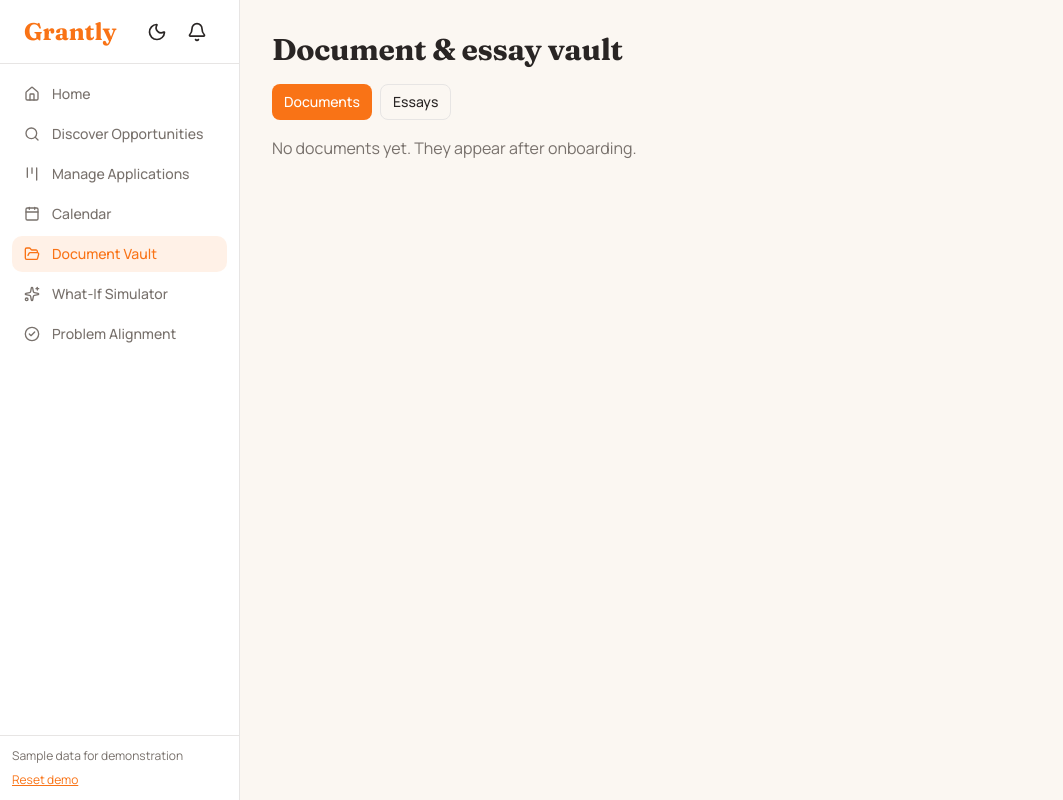
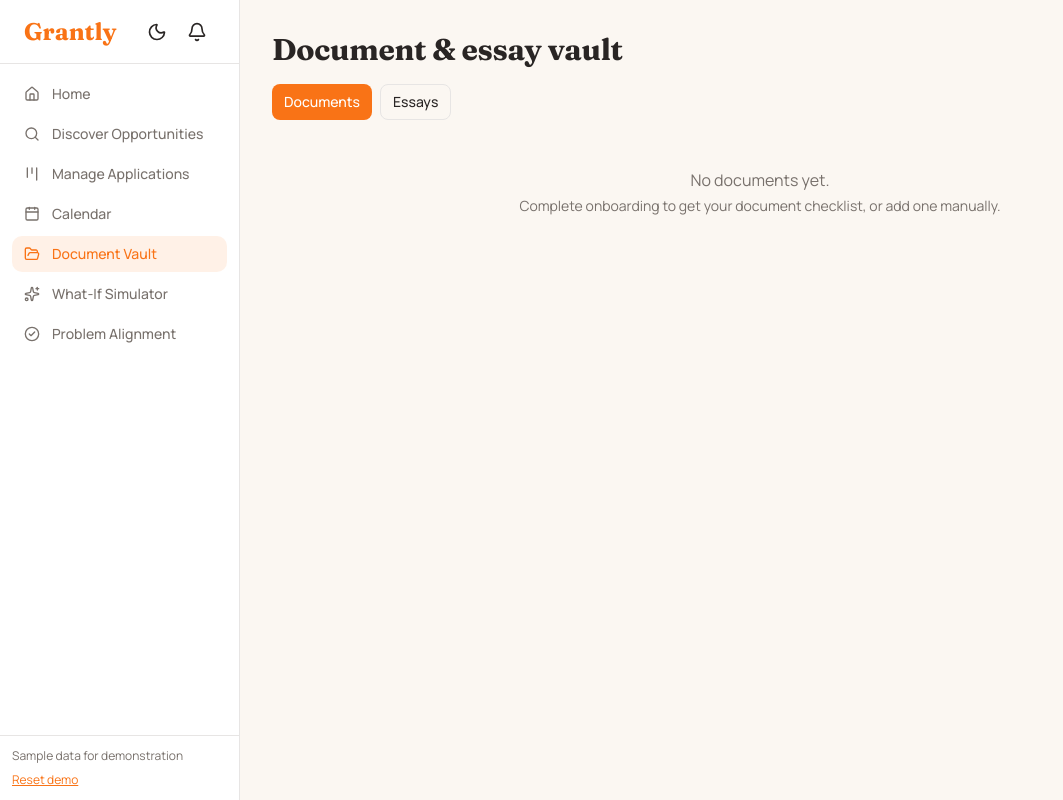
Before and after one commit to reddypnipun/Grantly, a Next.js app: page /vault in a window 1280 px wide. Shown: the whole page, without its empty margins (0-1063 px from the left). Built offline with nearby package versions, Linux system fonts and the light colour scheme.

Commit message:
Add application steps timeline on detail + vault empty states

```diff
--- a/src/app/(app)/scholarships/[id]/page.tsx
+++ b/src/app/(app)/scholarships/[id]/page.tsx
@@ -150,6 +150,18 @@ export default function ScholarshipDetailPage() {
           <Button variant="outline" onClick={() => { const r = sch.opensMonth ?? 6; alert(`Reminder set for ${r} (7 days before estimated reopening).`); }}>Remind me when it reopens</Button>
         )}
       </div>
+      <div className="rounded-2xl border border-border bg-card p-6">
+        <h2 className="font-serif text-xl font-bold mb-4">Application steps</h2>
+        <ol className="space-y-3">
+          {["Check eligibility above", "Gather required documents", "Write your essay(s)", "Get recommendation letters", "Submit before the deadline", "Track in Manage Applications"].map((step, i) => (
+            <li key={step} className="flex items-start gap-3">
+              <span className="flex h-7 w-7 shrink-0 items-center justify-center rounded-full bg-primary text-primary-foreground text-sm font-bold">{i + 1}</span>
+              <span className="text-sm pt-1">{step}</span>
+            </li>
+          ))}
+        </ol>
+      </div>
+
       <div className="rounded-2xl border border-success/30 bg-success/5 p-6">
         <div className="flex items-center gap-2 font-semibold text-success"><ShieldCheck className="h-5 w-5" /> Trust & safety</div>
         <p className="text-sm mt-2">Source: <span className="font-medium">{sch.source === "sample" ? "Sample data for demonstration" : "Verified"}</span></p>
--- a/src/app/(app)/vault/page.tsx
+++ b/src/app/(app)/vault/page.tsx
@@ -60,7 +60,10 @@ export default function VaultPage() {
       {tab === "docs" && (
         <div className="space-y-3">
           {documents.length === 0 && (
-            <p className="text-muted-foreground">No documents yet. They appear after onboarding.</p>
+            <div className="text-center py-8 text-muted-foreground">
+              <p>No documents yet.</p>
+              <p className="text-sm mt-1">Complete onboarding to get your document checklist, or add one manually.</p>
+            </div>
           )}
           {documents.map((d) => (
             <div key={d.id} className="rounded-2xl border border-border bg-card p-4 flex flex-col md:flex-row md:items-center gap-3">
@@ -100,6 +103,11 @@ export default function VaultPage() {
               <Button size="sm" onClick={createEssay}><Plus className="h-4 w-4" /></Button>
             </div>
             <div className="space-y-2">
+              {essays.length === 0 && (
+                <div className="rounded-xl border border-dashed border-border p-4 text-center text-sm text-muted-foreground">
+                  No essays yet. Create one to start writing and reusing across applications.
+                </div>
+              )}
               {essays.map((e) => (
                 <button
                   key={e.id}
```
